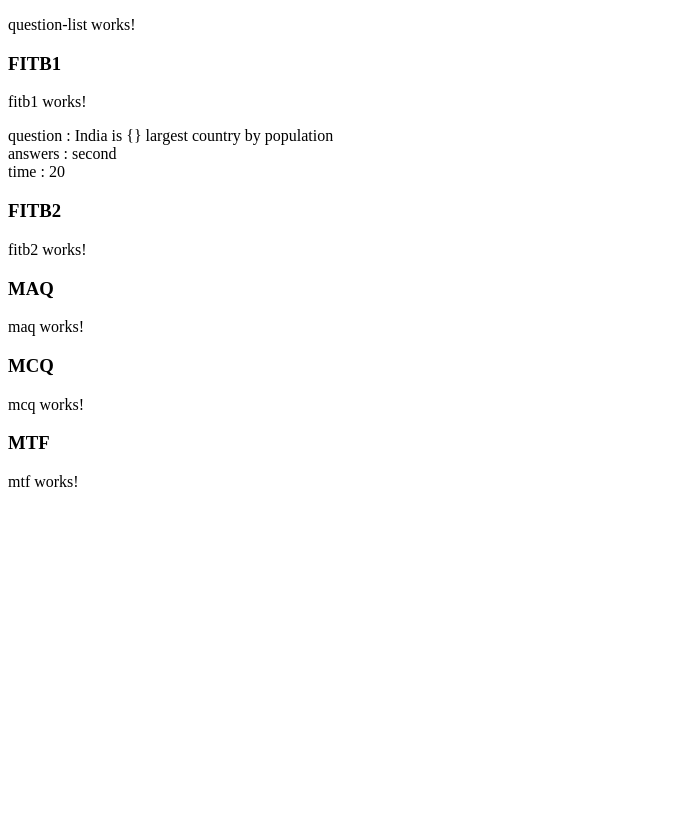
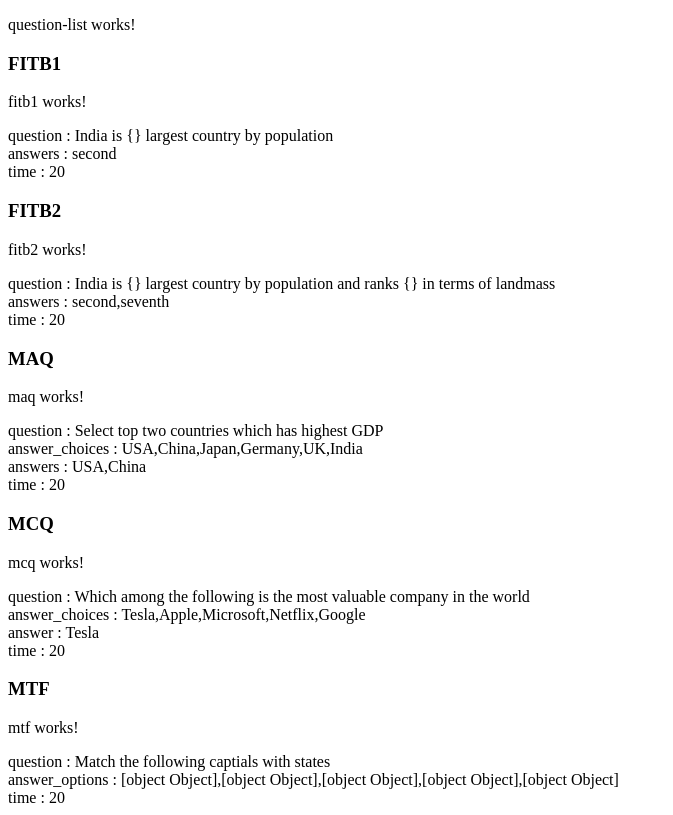
Before and after one commit to Joel-Nickson/IITQuizApp, an Angular app: page / in a window 1280 px wide. Shown: the whole page, without its empty margins (0-673 px from the left). Built offline with nearby package versions, Linux system fonts and the light colour scheme.

Commit message:
Implement passing values to all the child components from question-list

```diff
--- a/src/app/fitb1/fitb1.component.html
+++ b/src/app/fitb1/fitb1.component.html
@@ -1,4 +1,4 @@
-<!-- fill in the blanks 1  -->
+<!-- Fill In The Blanks 1  -->
 <p>fitb1 works!</p>
 
 <div>question : {{this.question.question}}</div>
--- a/src/app/fitb1/fitb1.component.ts
+++ b/src/app/fitb1/fitb1.component.ts
@@ -14,7 +14,4 @@ export class FITB1Component implements OnInit {
   ngOnInit(): void {
   }
 
-  share() {
-    window.alert(this.question.question);
-  }
 }
--- a/src/app/fitb2/fitb2.component.html
+++ b/src/app/fitb2/fitb2.component.html
@@ -1 +1,6 @@
+<!-- Fill In The Blanks 2  -->
 <p>fitb2 works!</p>
+
+<div>question : {{this.question.question}}</div>
+<div>answers : {{this.question.answers}}</div>
+<div>time : {{this.question.time}}</div>
--- a/src/app/fitb2/fitb2.component.ts
+++ b/src/app/fitb2/fitb2.component.ts
@@ -1,4 +1,5 @@
-import { Component, OnInit } from '@angular/core';
+import { Component, Input, OnInit } from '@angular/core';
+import { Question } from '../questions';
 
 @Component({
   selector: 'app-fitb2',
@@ -7,6 +8,7 @@ import { Component, OnInit } from '@angular/core';
 })
 export class Fitb2Component implements OnInit {
 
+  @Input() question!: Question;
   constructor() { }
 
   ngOnInit(): void {
--- a/src/app/maq/maq.component.html
+++ b/src/app/maq/maq.component.html
@@ -1 +1,7 @@
+<!-- Multiple Answer Question -->
 <p>maq works!</p>
+
+<div>question : {{this.question.question}}</div>
+<div>answer_choices : {{this.question.answer_choices}}</div>
+<div>answers : {{this.question.answers}}</div>
+<div>time : {{this.question.time}}</div>
--- a/src/app/maq/maq.component.ts
+++ b/src/app/maq/maq.component.ts
@@ -1,4 +1,5 @@
-import { Component, OnInit } from '@angular/core';
+import { Component, Input, OnInit } from '@angular/core';
+import { Question } from '../questions';
 
 @Component({
   selector: 'app-maq',
@@ -7,6 +8,7 @@ import { Component, OnInit } from '@angular/core';
 })
 export class MaqComponent implements OnInit {
 
+  @Input() question!: Question;
   constructor() { }
 
   ngOnInit(): void {
--- a/src/app/mcq/mcq.component.html
+++ b/src/app/mcq/mcq.component.html
@@ -1 +1,7 @@
+<!-- Multiple Choice Question -->
 <p>mcq works!</p>
+
+<div>question : {{this.question.question}}</div>
+<div>answer_choices : {{this.question.answer_choices}}</div>
+<div>answer : {{this.question.answer}}</div>
+<div>time : {{this.question.time}}</div>
--- a/src/app/mcq/mcq.component.ts
+++ b/src/app/mcq/mcq.component.ts
@@ -1,4 +1,5 @@
-import { Component, OnInit } from '@angular/core';
+import { Component, Input, OnInit } from '@angular/core';
+import { Question } from '../questions';
 
 @Component({
   selector: 'app-mcq',
@@ -7,6 +8,7 @@ import { Component, OnInit } from '@angular/core';
 })
 export class McqComponent implements OnInit {
 
+  @Input() question!: Question;
   constructor() { }
 
   ngOnInit(): void {
--- a/src/app/mtf/mtf.component.html
+++ b/src/app/mtf/mtf.component.html
@@ -1 +1,6 @@
+<!-- Match The Following -->
 <p>mtf works!</p>
+
+<div>question : {{this.question.question}}</div>
+<div>answer_options : {{this.question.answer_options}}</div>
+<div>time : {{this.question.time}}</div>
--- a/src/app/mtf/mtf.component.ts
+++ b/src/app/mtf/mtf.component.ts
@@ -1,4 +1,5 @@
-import { Component, OnInit } from '@angular/core';
+import { Component, Input, OnInit } from '@angular/core';
+import { Question } from '../questions';
 
 @Component({
   selector: 'app-mtf',
@@ -7,6 +8,7 @@ import { Component, OnInit } from '@angular/core';
 })
 export class MtfComponent implements OnInit {
 
+  @Input() question!: Question;
   constructor() { }
 
   ngOnInit(): void {
--- a/src/app/question-list/question-list.component.html
+++ b/src/app/question-list/question-list.component.html
@@ -8,16 +8,16 @@
             </app-fitb1>
         </div>
         <div *ngSwitchCase="'FITB2'">
-            <app-fitb2></app-fitb2>
+            <app-fitb2 [question]="question"></app-fitb2>
         </div>
         <div *ngSwitchCase="'MAQ'">
-            <app-maq></app-maq>
+            <app-maq [question]="question"></app-maq>
         </div>
         <div *ngSwitchCase="'MCQ'">
-            <app-mcq></app-mcq>
+            <app-mcq [question]="question"></app-mcq>
         </div>
         <div *ngSwitchCase="'MTF'">
-            <app-mtf></app-mtf>
+            <app-mtf [question]="question"></app-mtf>
         </div>
         <div *ngSwitchDefault>
             There is no implementation for that type of question yet.
--- a/src/app/questions.ts
+++ b/src/app/questions.ts
@@ -4,8 +4,8 @@ export interface Question {
     time: number,
     answers?: string[],
     answer?: string,
-    // answer_choices: [],
-    // answer_options: [],
+    answer_choices?: string[],
+    answer_options?: object[],
     [key: string]: any
 }
 
```
